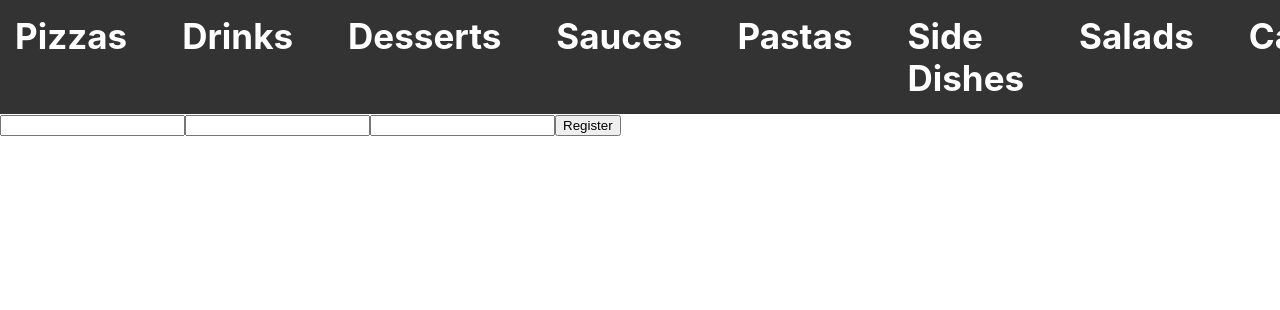
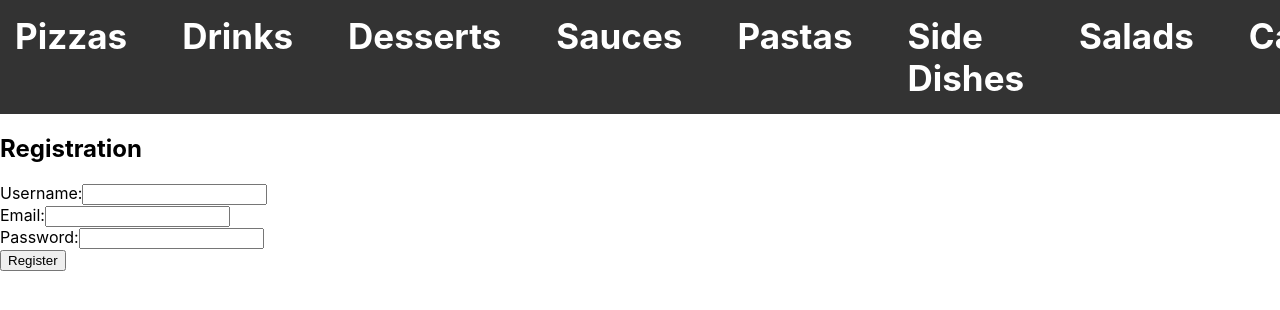
Before and after one commit to bence309/restaurant-petproject, a React (Create React App) app: page /register in a window 1280 px wide. Shown: the top 310 px of the page. Built offline with nearby package versions, Linux system fonts and the light colour scheme.

Commit message:
updated registration form

```diff
--- a/src/components/RegistrationForm.js
+++ b/src/components/RegistrationForm.js
@@ -3,22 +3,23 @@ import axios from 'axios';
 
 const RegistrationForm = () => {
   const [formData, setFormData] = useState({
-
     username: '',
     email: '',
     password: '',
-
   });
 
   const handleSubmit = async (e) => {
     e.preventDefault();
 
     try {
+      // Send registration data to the server
+      const response = await axios.post('http://localhost:3002/api/register', formData);
+      console.log(response.data); // Handle success or display a success message
 
-      const response = await axios.post('http://localhost:3002/api/register', formData);
-      console.log(response.data);
+      // Assuming you have a /register route for successful registration
+      window.location.href = '/register';
     } catch (error) {
-      console.error('Error registering user:', error);
+      console.error('Error registering user:', error); // Handle error or display an error message
     }
   };
 
@@ -30,14 +31,25 @@ const RegistrationForm = () => {
   };
 
   return (
-    <form onSubmit={handleSubmit}>
-      {/* Render your form fields here, and connect them to the state with onChange */}
-      <input type="text" name="username" value={formData.username} onChange={handleChange} />
-      <input type="email" name="email" value={formData.email} onChange={handleChange} />
-      <input type="password" name="password" value={formData.password} onChange={handleChange} />
-      {/* Add more fields as needed */}
-      <button type="submit">Register</button>
-    </form>
+    <div>
+      <h2>Registration</h2>
+      <form onSubmit={handleSubmit}>
+        <div>
+          <label htmlFor="username">Username:</label>
+          <input type="text" id="username" name="username" value={formData.username} onChange={handleChange} />
+        </div>
+        <div>
+          <label htmlFor="email">Email:</label>
+          <input type="email" id="email" name="email" value={formData.email} onChange={handleChange} />
+        </div>
+        <div>
+          <label htmlFor="password">Password:</label>
+          <input type="password" id="password" name="password" value={formData.password} onChange={handleChange} />
+        </div>
+        <button type="submit">Register</button>
+      </form>
+
+    </div>
   );
 };
 
```
